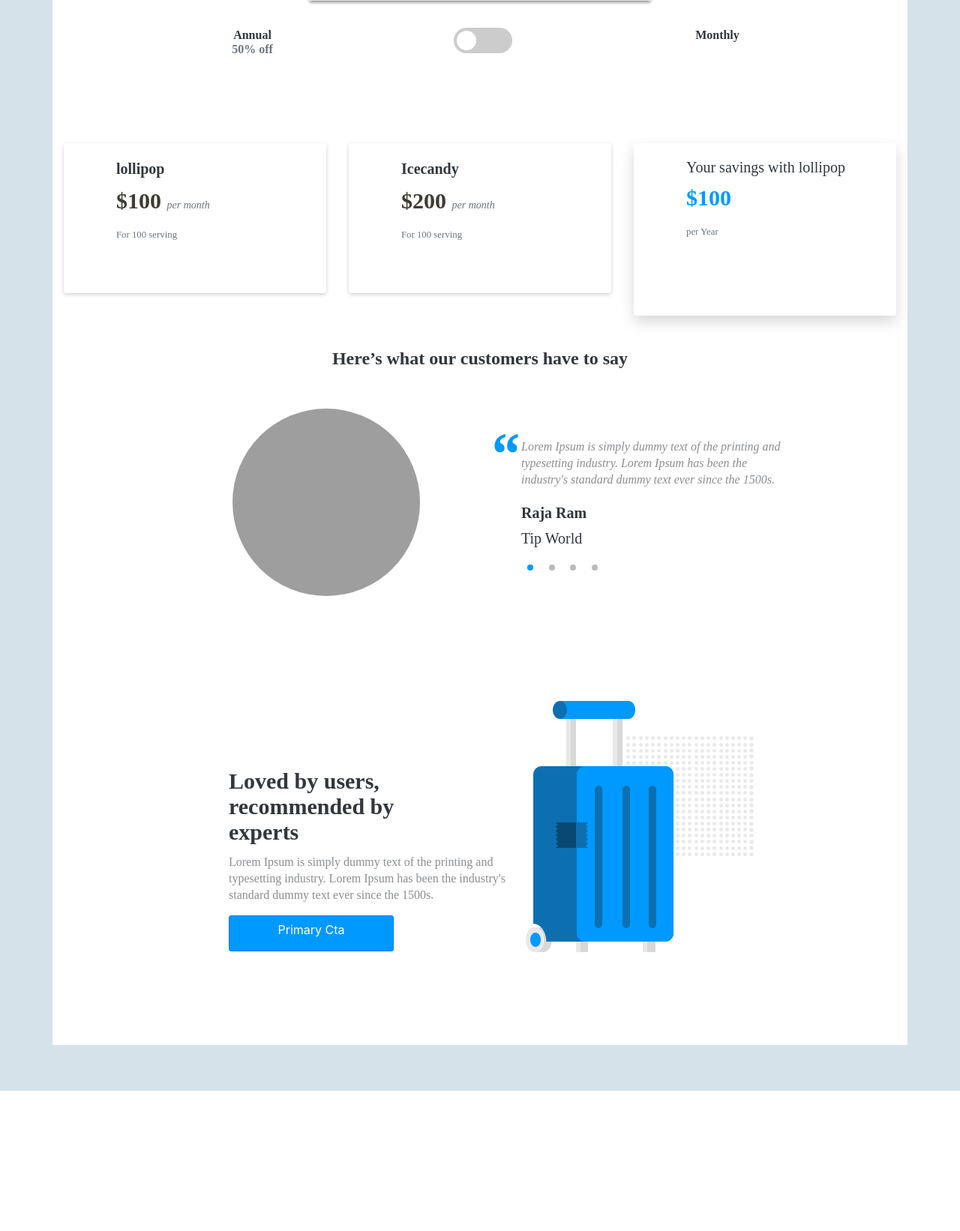
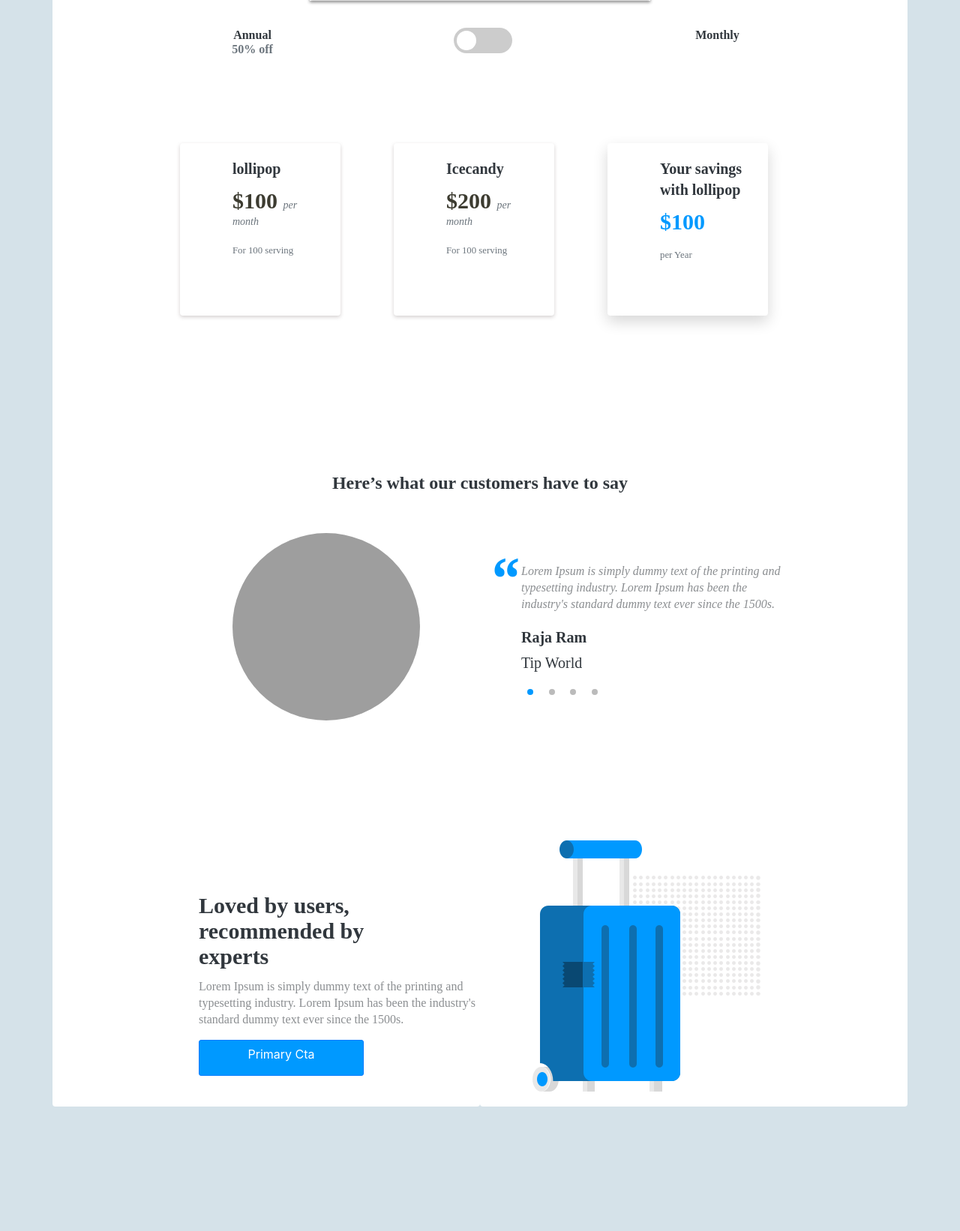
Before and after one commit to akshaiim/fyletest, a PHP site: page / in a window 1280 px wide. Shown: the part 1767-3409 px from the top of the page at 75% size. Before the commit the page ends 3222 px from the top, so only its background shows below. Run offline with PHP 8.4, Linux system fonts and the light colour scheme; grey boxes are pictures that could not be loaded.

Commit message:
some fixes

```diff
--- a/fyletest.css
+++ b/fyletest.css
@@ -9,12 +9,27 @@
 	margin-top: 225px;
 	background-color: #fff;
 }
-
-.card-body {
-	margin-left: 50px;
+.margin-left{
+  margin: auto;
 }
 
+#first-card{
+  margin-left: 170px ;
+}
 
+.card-1 {
+	margin: 0px;
+}
+.col-3{
+  padding: 0px;
+  margin: 0px;
+}
+.card-body-1{
+  margin:auto;
+}
+.card-body{
+  margin-left: 50px;
+}
 #primaryContent  {
 	margin-top:166px;
 
@@ -29,8 +44,17 @@
   text-align: left;
 }
 
-.col-4 img {
+.primary-img img {
+  margin-top: 140px !important;
+
+}
+#last{
+  margin-left: 50px;
+}
+
+#last img {
 	margin-top: 140px !important;
+
 }
 
 #primaryContentBody {
@@ -96,9 +120,7 @@
 .secondarycontent img{
 	margin: auto;
 }
-.card-body{
 
-}
 .thirdcontent h3 {
 	margin-top: 350px;
 
@@ -250,8 +272,8 @@
 .cardd {
   background-color: #FFFFFF;
   box-shadow: 0 2px 5px 0 rgba(113, 100, 100, 0.3);
-  width: 476px;
-  height: 200px;
+  width: 214px;
+  height: 230px;
 }
 
 .carddd {
--- a/index.html
+++ b/index.html
@@ -1,4 +1,3 @@
-<!doctype html>
 <html lang="en">
   <head>
     <!-- Required meta tags -->
@@ -94,7 +32,7 @@
 
   </div>
 </div>
-   <div class="col-4 text-left">
+   <div class="col-4 primary-img text-left">
   <div class="">
         <img id="mt" class="mt-150" src="https://www.fylehq.com/assets/images/ach-payment/ach-hero.png">
 
@@ -153,28 +91,36 @@
 </div>
 </div>
 
-<div id="card-margin" class="card-deck container">
-  <div class="card cardd">
-       <div class="card-body">
+<div id="card-margin" class="container">
+  <div class="row text-center">
+    <div id="first-card"  class="col-3">
+  <div  class="  card card-1 cardd">
+       <div  class=" card-body">
       <h5 class="card-title lollipop">lollipop</h5>
       <p id="lollipop-cost" class="card-text log">$100 <span class="text-muted"> per month</span></p>
       <p id="NoOfServing" class="card-text body-copy-5"><small class="text-muted">For 100  serving</small></p>
     </div>  </div>
-  <div class="card cardd">
+  </div>
+  <div class="col-3 margin-left">
+  <div class="card card-1 cardd">
         <div class="card-body">
       <h5 class="card-title lollipop">Icecandy</h5>
       <p id="icecandy-cost" class="card-text log">$200 <span class="text-muted"> per month</span></p>
       <p id="NoOfServing2" class="card-text body-copy-5"><small class="text-muted">For 100  serving</small></p>
     </div>
   </div>
-  <div class="card carddd">
-         <div class="card-body lollipop">
-      <h5 class="card-title">Your savings
+</div>
+<div class="col-3 margin-left">
+  <div class="card card-1 carddd">
+         <div  class="card-body">
+      <h5 class="card-title lollipop">Your savings
 with lollipop</h5>
       <p id="saving" class="card-text logg">$100 </p>
       <p id="saving-tag" class="card-text body-copy-5"><small class="text-muted">per Year</small></p>
     </div>
   </div>
+</div>
+</div>
 </div>
 
 <div id="testimonials" class="mt-4">
@@ -223,11 +169,13 @@
 
   </div>
 </div>
-   <div id="last" class="col-4 text-right">
-  <div class="">
-        <img id="mt" class="mt-160" src="assets/s.png">
+   <div  class="col-6 ml-80 px-0">
+  <div class="card">
+    <div id="last" class="card-body">
+        <img class="mt-160" src="assets/s.png">
 
   </div>
+</div>
 </div>
 
 
```
Also changed, not shown: other parts of fyletest.css (+59 -0 lines), other parts of index.html (+1 -62 lines), fyletest.js (line endings or trailing spaces).
